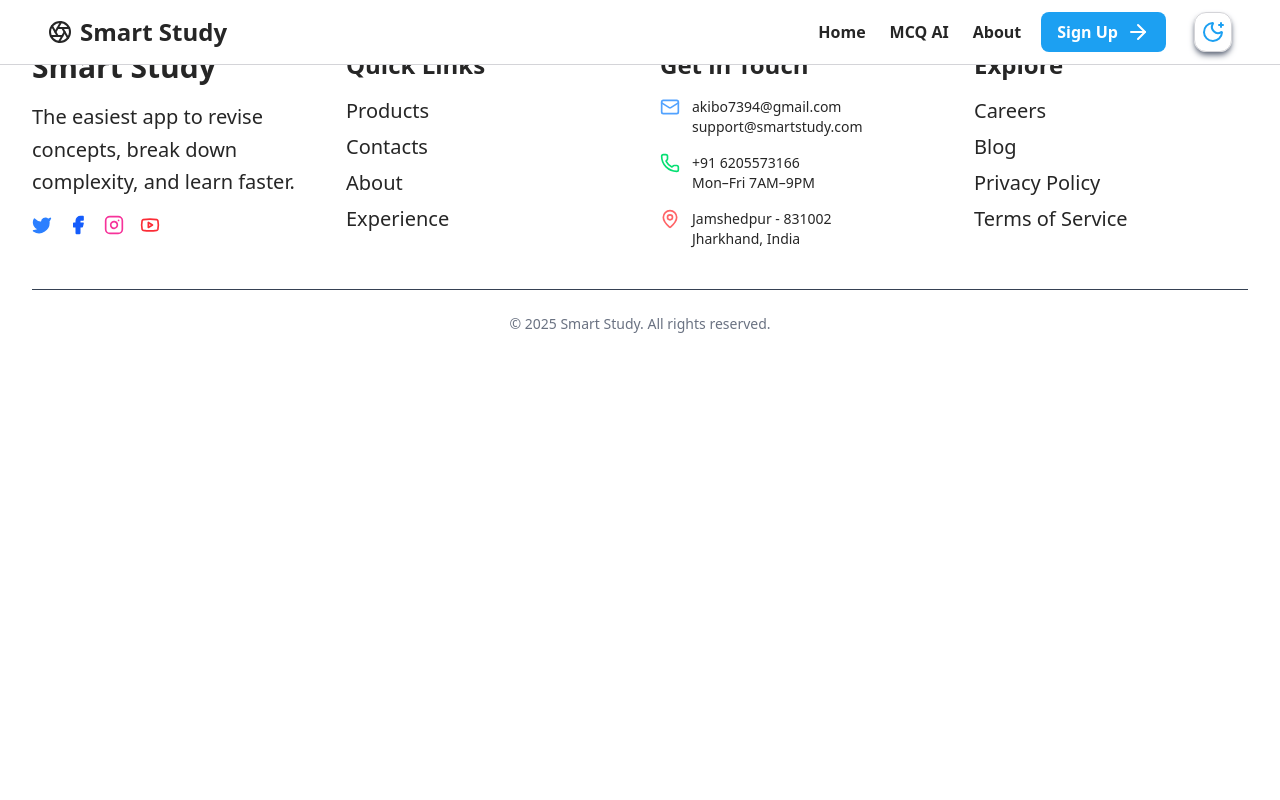
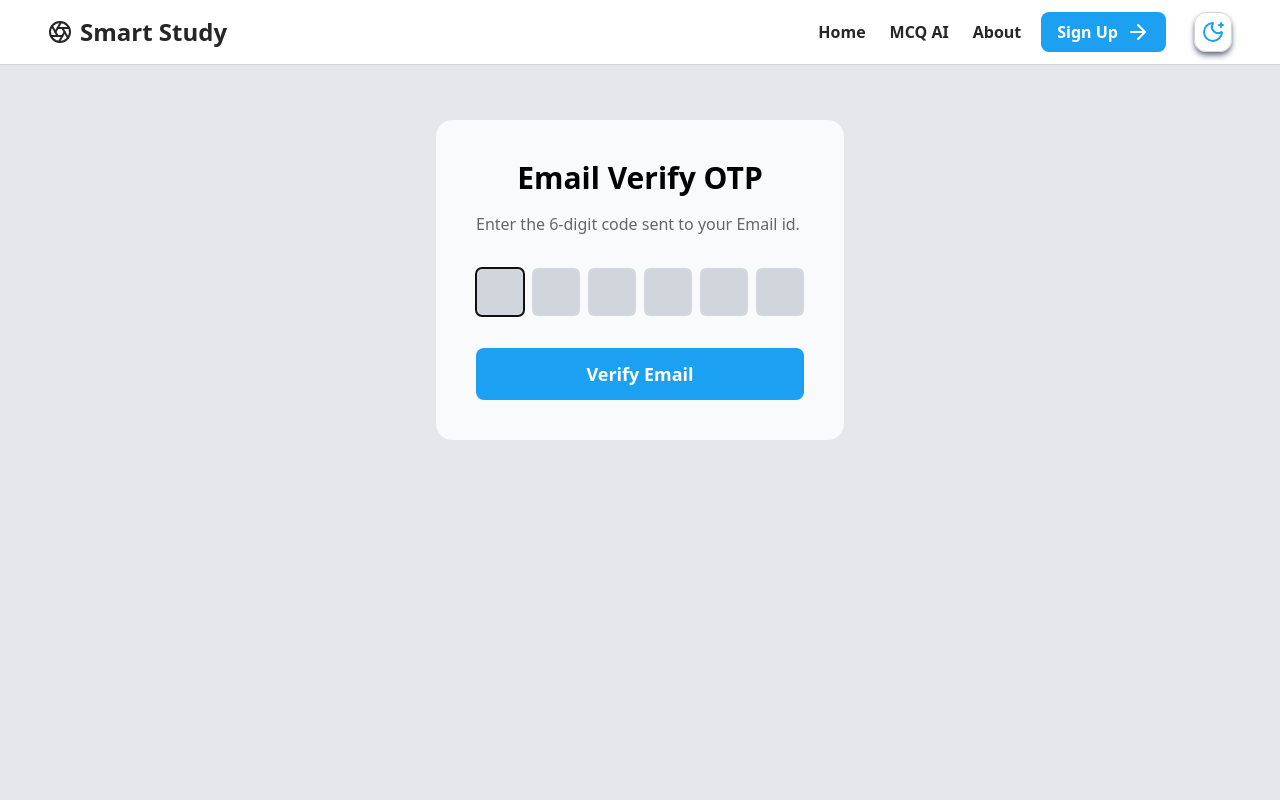
Before and after one commit to MohammadAkib404/study-buddy, a React (Vite) app in the folder client/: page /verify-email in a window 1280 px wide. Shown: the top 800 px of the page. Built offline with nearby package versions, Linux system fonts and the light colour scheme; no server answers.

Commit message:
Integrated Account verification via OTP.

```diff
--- a/client/src/App.jsx
+++ b/client/src/App.jsx
@@ -7,6 +7,7 @@ import { BrowserRouter, Route, Routes } from 'react-router-dom'
 import TextExtractor from './Pages/Text_Extractor'
 import Register from './AuthPages/Register'
 import Login from './AuthPages/Login'
+import VerifyEmail from './AuthPages/VerifyEmail'
 
 
 function App() {
@@ -20,6 +21,7 @@ function App() {
           <Route path='/quiz' element={<Quiz />} />
           <Route path='/register' element={<Register />} />
           <Route path='/login' element={<Login />} />
+          <Route path='/verify-email' element={<VerifyEmail />} />
         </Routes>
         <Footer />
       </BrowserRouter>
--- /dev/null
+++ b/client/src/AuthPages/VerifyEmail.jsx
@@ -0,0 +1,31 @@
+import React, { useContext, useState } from 'react'
+import OTPInput from '../Components/OTPInput'
+import axios from 'axios';
+import { AppContext } from '../context/AppContext';
+import { toast } from 'react-toastify';
+
+export default function VerifyEmail() {
+
+  const {backendUrl} = useContext(AppContext);
+
+  const [input, setInput] = useState(Array(6).fill(""));
+
+  const verifyEmail = async () => {
+    const otp = input.join("");
+    console.log(otp);
+    const {data} = await axios.post(`${backendUrl}/verify-account`, {otp});
+    data.success? toast.info(data.message) : toast.error(data.message);
+    console.log(data);
+  }
+
+
+  return (
+    <section className='flex justify-center pt-30 w-full h-screen bg-gray-200'>
+        <div className='bg-gray-50 h-max p-10 rounded-2xl space-y-4'>
+            <h1 className='text-center text-3xl font-bold'>Email Verify OTP</h1>
+            <p className='mb-8 text-muted'>Enter the 6-digit code sent to your Email id.</p>
+            <OTPInput input={input} setInput={setInput} proceed={verifyEmail}/>
+        </div>
+    </section>
+  )
+}
--- /dev/null
+++ b/client/src/Components/OTPInput.jsx
@@ -0,0 +1,80 @@
+import React, { useEffect, useRef, useState } from "react";
+
+export default function OTPInput({input, setInput, proceed}) {
+
+  const emptyArray = Array(6).fill("");
+  const refs = [useRef(), useRef(), useRef(), useRef(), useRef(), useRef()];
+  const [blank, setBlank] = useState(emptyArray);
+
+  useEffect(() => {
+    refs[0].current.focus();
+  }, [])
+
+  const handleInput = (e, i) => {
+    const val = e.target.value;
+    if(!Number(val)){
+      return;
+    }
+    const copyArray = [...input];
+    copyArray[i] = val;
+    setInput(copyArray);
+
+    if(i < refs.length - 1){
+      refs[i + 1].current.focus();
+    }
+  }
+
+  const handleKeyDown = (e, i) => {
+    if(e.key === "Backspace"){
+      const copyArray = [...input];
+      copyArray[i] = "";
+      setInput(copyArray);
+      if(i > 0){
+        refs[i - 1].current.focus();
+      }
+    }
+  }
+
+  const handlePaste = (e) => {
+    const pasteData = e.clipboardData.getData("text");
+    console.log(pasteData);
+
+    if(!Number(pasteData))return;
+    if(pasteData.length === '6')return;
+
+
+    const data = pasteData.split('');
+    setInput(data);
+    refs[refs.length - 1].current.focus();
+  }
+
+  const handleSubmit = () => {
+    const blankIndexes = input.map((val, i) => val === ""? i : "").filter(val => val !== "");
+    console.log(blankIndexes);
+    setBlank(blankIndexes);
+
+    proceed();
+  }
+
+  return (
+    <>
+      <form onSubmit={handleSubmit} className="space-x-2 mb-8">
+      {Array(6).fill('').map((el, i) => (
+        <input
+          value={input[i]}
+          ref={refs[i]}
+          key={i}
+          type="text"
+          maxLength={1}
+          required
+          className={`bg-gray-300 size-12 rounded-md text-center ${blank.includes(i)? "border border-red-500" : ""}`}
+          onInput={(e) => handleInput(e, i)}
+          onKeyDown={(e) => handleKeyDown(e, i)}
+          onPaste={handlePaste}
+        />
+      ))}
+    </form>
+    <button onClick={handleSubmit} className='bg-brand w-full p-3 rounded-lg text-white text-lg font-bold'>Verify Email</button>
+    </>
+  );
+}
--- a/client/src/Components/Profile.jsx
+++ b/client/src/Components/Profile.jsx
@@ -23,12 +23,18 @@ export default function Profile() {
     }
   };
 
+  const verifyEmail = async () => {
+    navigate("/verify-email");
+    const {data} = await axios.post(`${backendUrl}/send-verify-otp`);
+    console.log(data);
+  }
+
   return isLoggedIn ? (
     <div className="relative flex justify-center items-center bg-teal-500 rounded-full size-10 text-white font-semibold mx-3 group">
       <span>{userData ? userData.name[0].toUpperCase() : "No"}</span>
       <div className="flex-col items-start absolute top-10 right-5 p-3 w-max bg-red-500 space-y-1 hidden group-hover:flex">
         <button onClick={logout}>Logout</button>
-        <button onClick={logout}>Verify Email</button>
+        <button onClick={verifyEmail}>Verify Email</button>
       </div>
     </div>
   ) : (
```
